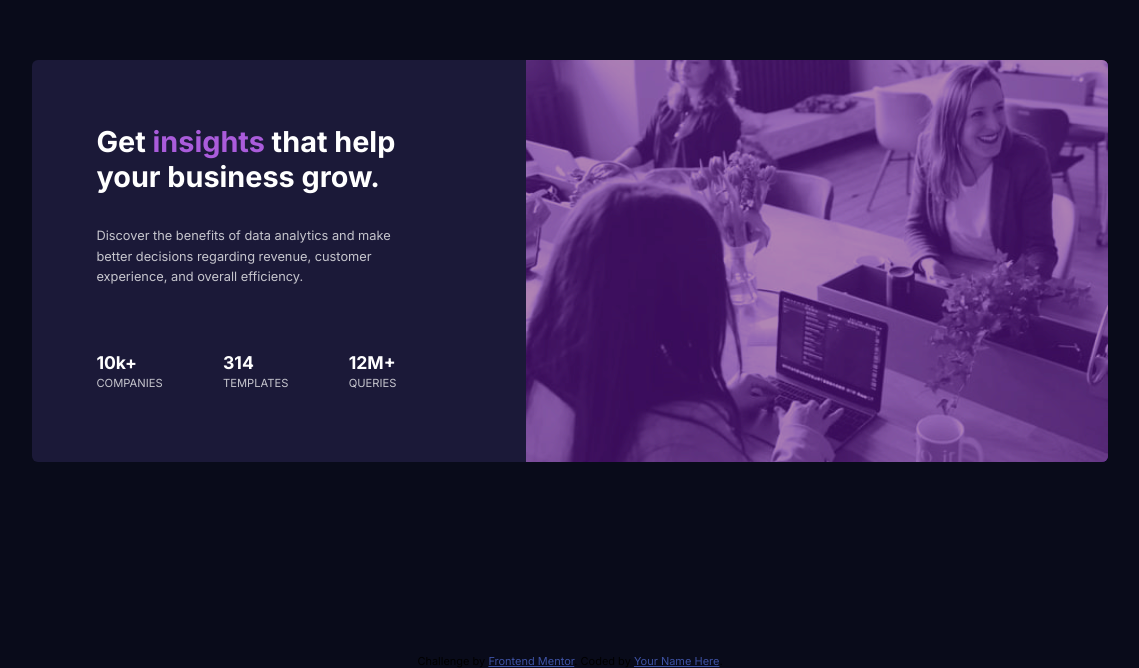
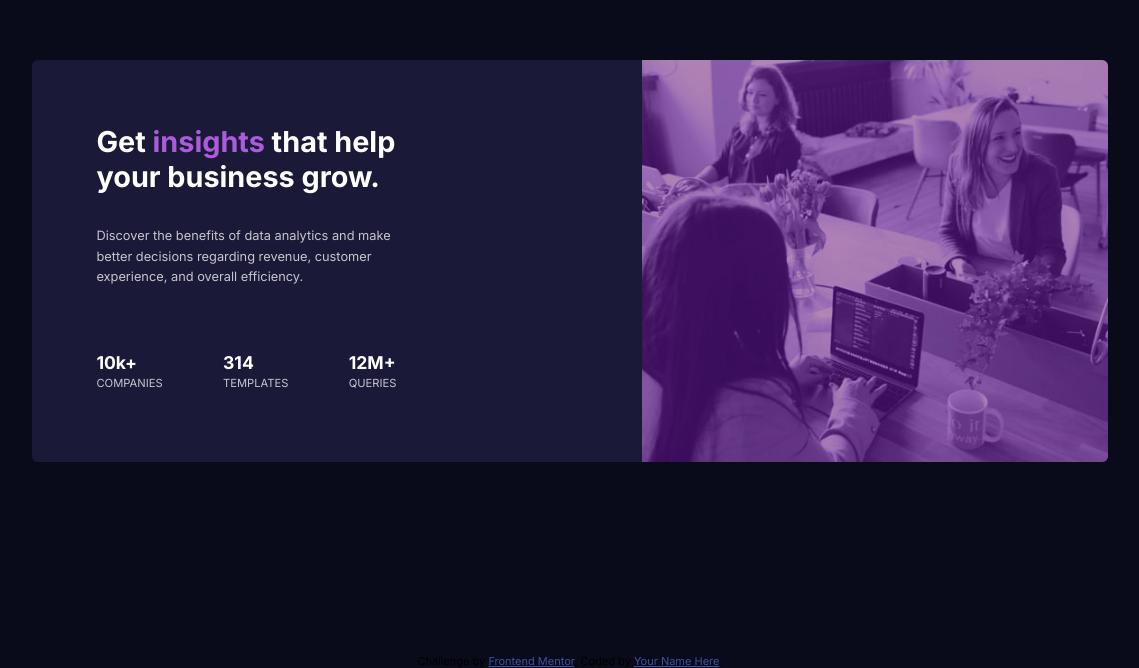
Before and after one commit to Ikacper/stats-preview-card-component-main, a plain HTML site: page index.html in a window 1536 px wide. Shown: the part 132-800 px from the top of the page, without its empty margins (198-1337 px from the left). Drawn offline with Linux system fonts and the light colour scheme.

Commit message:
added flex basis and flex grow

```diff
--- a/style.css
+++ b/style.css
@@ -102,9 +102,11 @@ body {
     position: relative;
     top: 0;
     bottom: 0;
+    flex: 1 1 0px;
   }
 
   .card__insights {
+    flex: 1 1 0px;
     margin: 0 5rem 0 4rem;
   }
 
```
